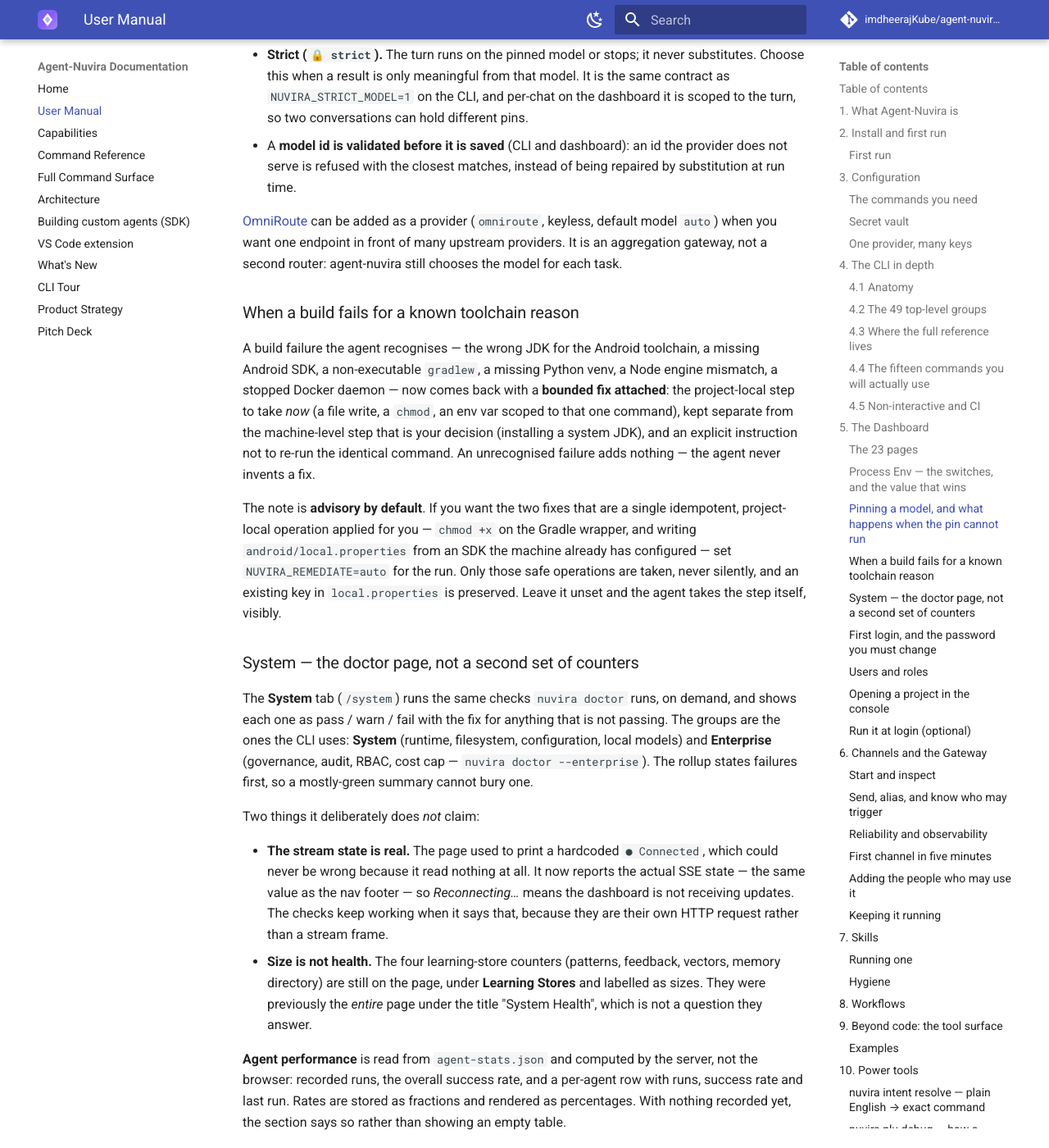
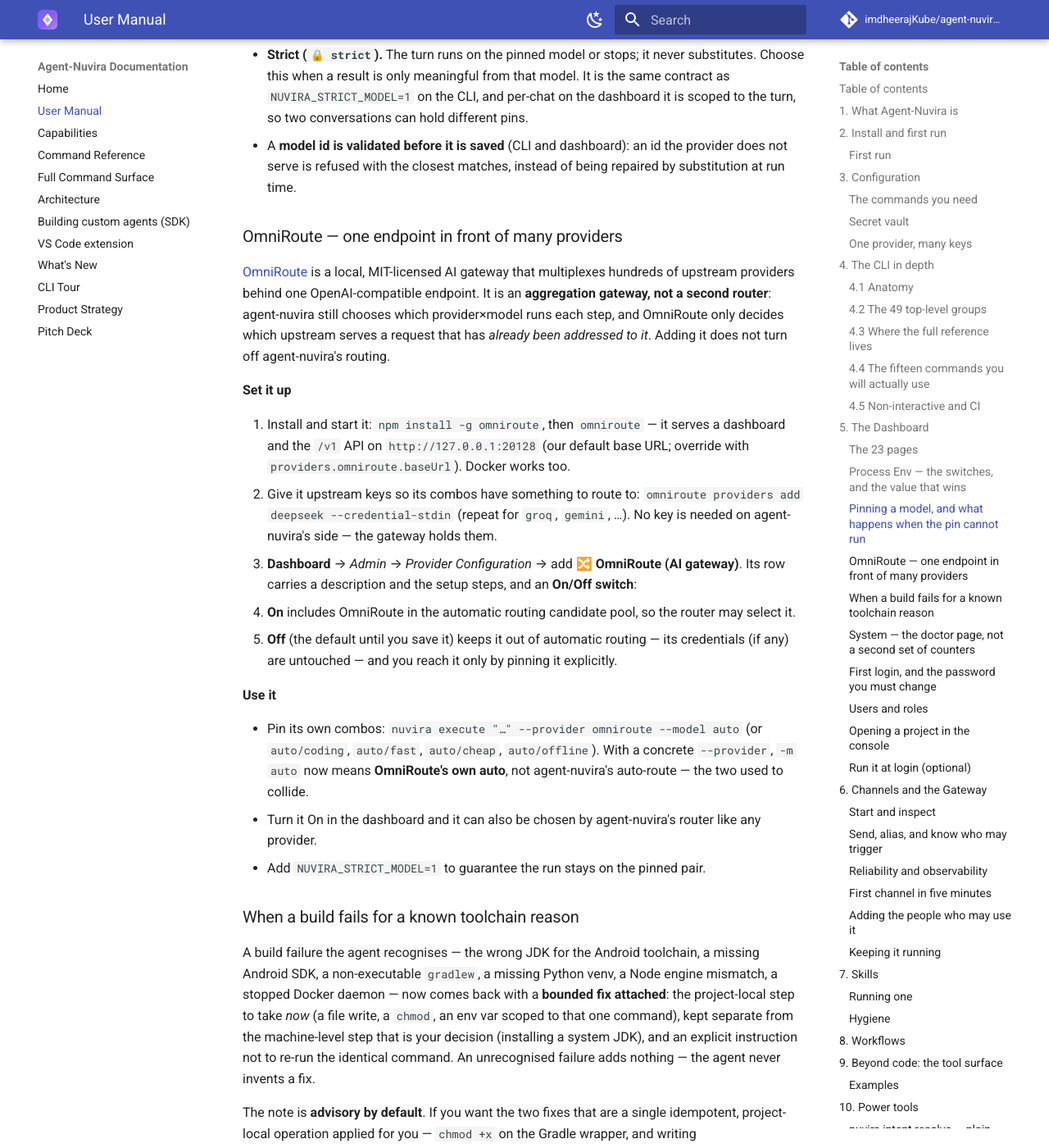
Before and after one commit to imdheerajKube/agent-nuvira-documentation, an MkDocs documentation site: the page built from docs/user-manual.md, in a window 1280 px wide and 1400 px high, scrolled down 7549 px. Shown: the whole window at 82% size. Built offline with MkDocs 1.6.1 and Material for MkDocs 9.7.7, drawn with Linux system fonts in a browser that asks for light colours; comment, search, counter and statistics services are not loaded.

Commit message:
docs: rebuild from 2956fb6
Generated from imdheerajKube/agent-nuvira@2956fb63b8c18db8fdba5f38eb4e3a494eeded10, and audited for secrets, personal data and dead links before it was committed.

```diff
--- a/docs/user-manual.md
+++ b/docs/user-manual.md
@@ -291,9 +291,35 @@
 - A **model id is validated before it is saved** (CLI and dashboard): an id the provider does not
   serve is refused with the closest matches, instead of being repaired by substitution at run time.
 
-[OmniRoute](https://github.com/diegosouzapw/OmniRoute) can be added as a provider (`omniroute`,
-keyless, default model `auto`) when you want one endpoint in front of many upstream providers. It is
-an aggregation gateway, not a second router: agent-nuvira still chooses the model for each task.
+### OmniRoute — one endpoint in front of many providers
+
+[OmniRoute](https://github.com/diegosouzapw/OmniRoute) is a local, MIT-licensed AI gateway that
+multiplexes hundreds of upstream providers behind one OpenAI-compatible endpoint. It is an
+**aggregation gateway, not a second router**: agent-nuvira still chooses which provider×model runs
+each step, and OmniRoute only decides which upstream serves a request that has *already been
+addressed to it*. Adding it does not turn off agent-nuvira's routing.
+
+**Set it up**
+
+1. Install and start it: `npm install -g omniroute`, then `omniroute` — it serves a dashboard and the
+   `/v1` API on `http://127.0.0.1:20128` (our default base URL; override with
+   `providers.omniroute.baseUrl`). Docker works too.
+2. Give it upstream keys so its combos have something to route to:
+   `omniroute providers add deepseek --credential-stdin` (repeat for `groq`, `gemini`, …). No key is
+   needed on agent-nuvira's side — the gateway holds them.
+3. **Dashboard** → *Admin* → *Provider Configuration* → add **🔀 OmniRoute (AI gateway)**. Its row
+   carries a description and the setup steps, and an **On/Off switch**:
+   - **On** includes OmniRoute in the automatic routing candidate pool, so the router may select it.
+   - **Off** (the default until you save it) keeps it out of automatic routing — its credentials (if
+     any) are untouched — and you reach it only by pinning it explicitly.
+
+**Use it**
+
+- Pin its own combos: `nuvira execute "…" --provider omniroute --model auto` (or `auto/coding`,
+  `auto/fast`, `auto/cheap`, `auto/offline`). With a concrete `--provider`, `-m auto` now means
+  **OmniRoute's own auto**, not agent-nuvira's auto-route — the two used to collide.
+- Turn it On in the dashboard and it can also be chosen by agent-nuvira's router like any provider.
+- Add `NUVIRA_STRICT_MODEL=1` to guarantee the run stays on the pinned pair.
 
 ### When a build fails for a known toolchain reason
 
```
